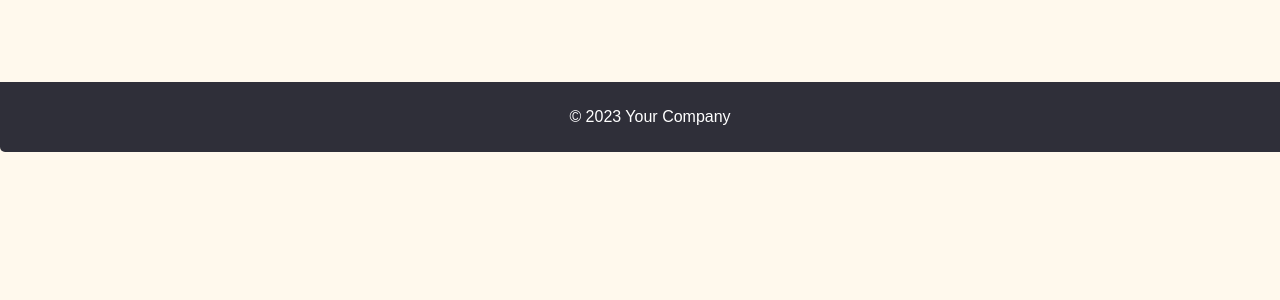
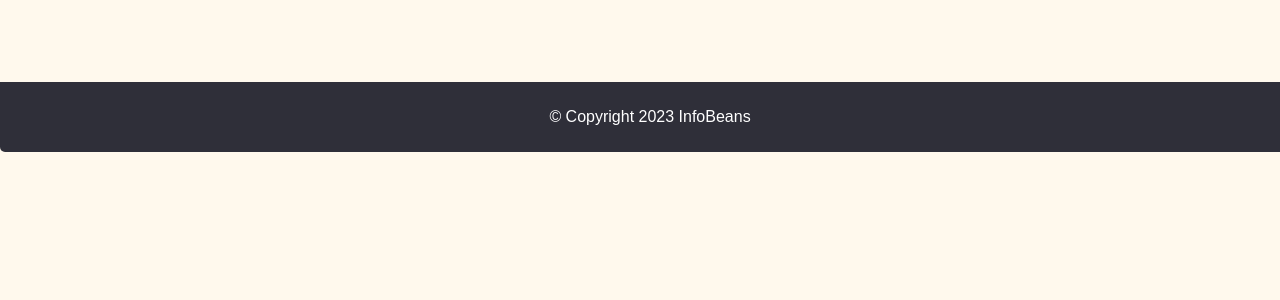
Before and after one commit to Hackersmate-Aditya/POC, a Flask app: page / in a window 1280 px wide. Shown: the part 648-948 px from the top of the page. Run offline with Flask 3, Linux system fonts and the light colour scheme.

Commit message:
Update index.html

```diff
--- a/templates/index.html
+++ b/templates/index.html
@@ -42,7 +42,7 @@
     </div>
     <div class="footer">
         <footer>
-            <p>&copy; 2023 Your Company</p>
+            <p>&copy; Copyright 2023 InfoBeans</p>
         </footer>
     </div>
     <script>
```
